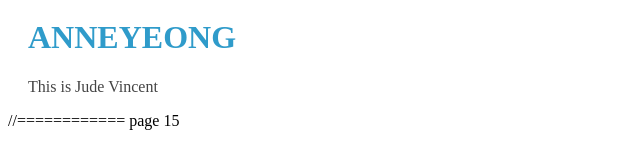
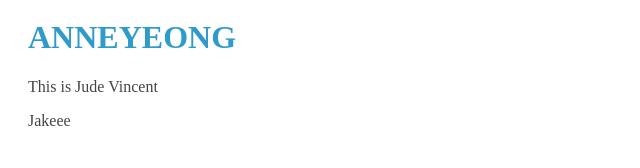
Before and after one commit to judevincentm/annyeong-test-page, a plain HTML site: page index.html in a window 1280 px wide. Shown: the part 28-196 px from the top of the page, without its empty margins (0-640 px from the left). Drawn offline with Linux system fonts and the light colour scheme.

Commit message:
Added Jake in index.html

```diff
--- a/index.html
+++ b/index.html
@@ -10,6 +10,6 @@
         <div><img src="anya-forger.jpg" alt="anyaaa no pic" style="width:50%; max-width: 960px;"></div>
         <h1> ANNEYEONG </h1>
         <p>This is Jude Vincent</p>
-        //============ page 15
+        <p>Jakeee</p>
     </body>
 </html>
```
